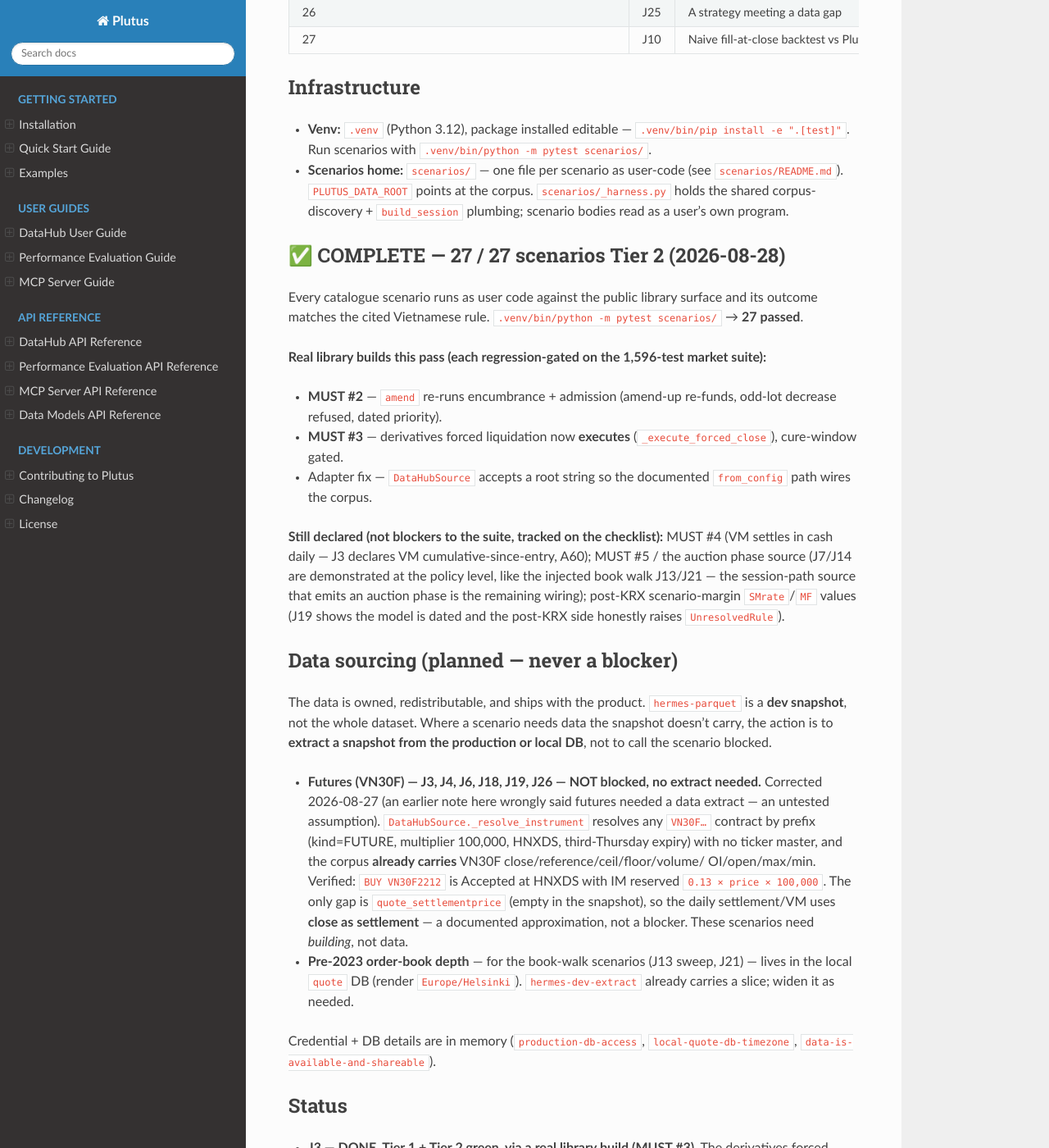
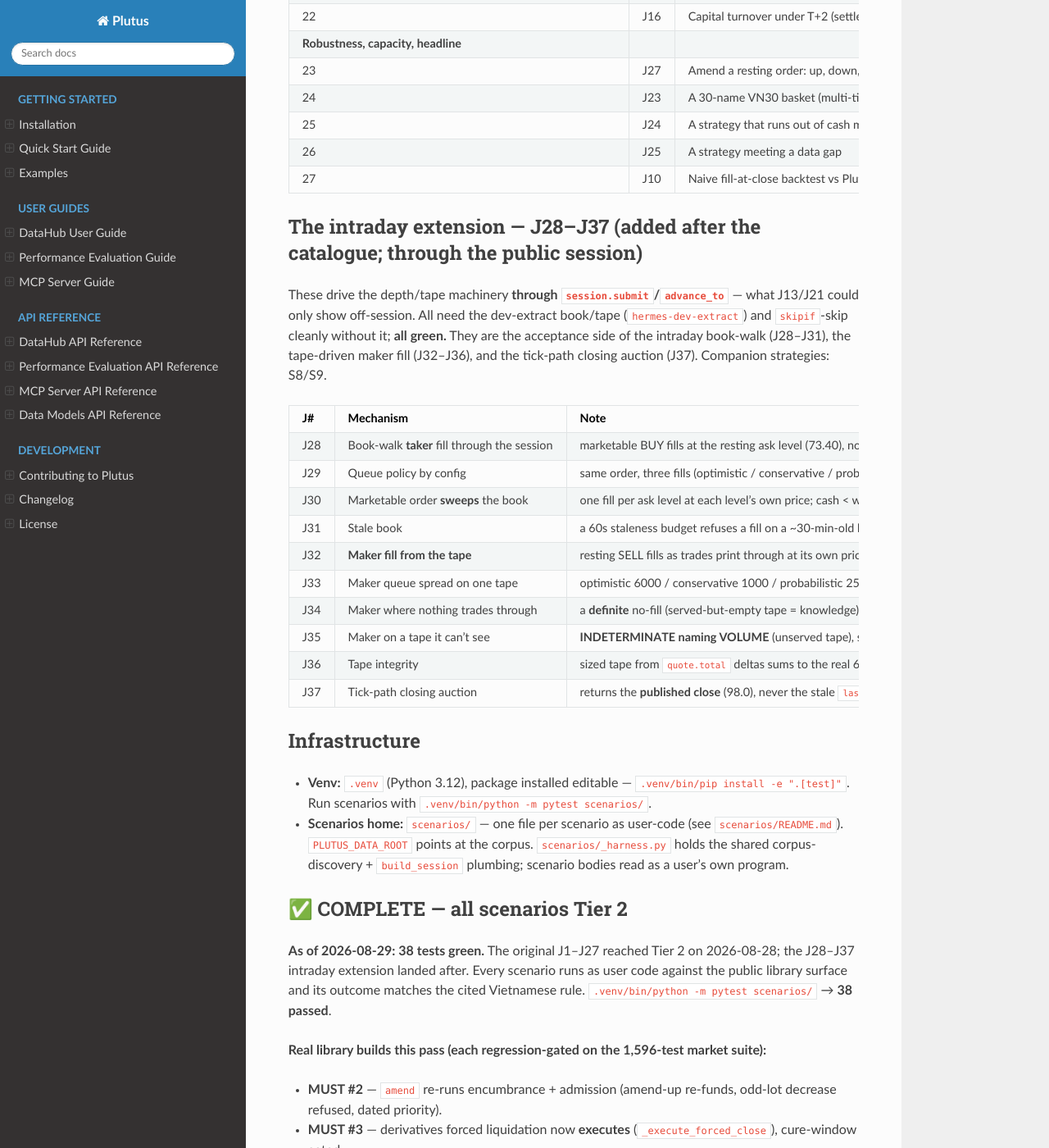
Before and after one commit to algotrade-plutus/plutus, a Sphinx documentation site: the page built from docs/reference/SCENARIO-BOARD.md, in a window 1280 px wide and 1400 px high, scrolled down 1911 px. Shown: the whole window at 82% size. Built offline with Sphinx 7.4.7 and the Read the Docs theme 3.1.0, drawn with Linux system fonts in a browser that asks for light colours; some of the changed text lies outside the part shown.

Commit message:
Update the scenario and strategy boards to current status
Both boards were 2026-08-28 snapshots. Bring them to the current state without
rewriting the dated historical log:

Scenario board: add a current-status banner (37 files / 38 tests green, all five
MUST items landed, suite now 1,646); add the J28-J37 intraday-extension section
(book-walk / queue / maker / tape / tick, driven through the public session);
mark MUST #4 (daily VM cash settlement) and MUST #5 (tick-path close-as-ATC, D71)
landed in the J3 row, the "COMPLETE" section, the "five MUST items" section, and
the J3 detail (was "declared pending").

Strategy board: add a current-status banner (9 strategies S1-S9, all Tier 2);
add S8 (intraday market-maker) and S9 (queue-sensitivity, ~18.9% swing) to the
board and FINAL tables; retitle FINAL 7/7 -> 9/9; fix S1's emergent finding from
the pre-daily-VM "2 calls -> forced" to the jump straight past the call rung to a
forced close; note the tape-driven maker-fill build behind S8/S9 and that D71 has
landed; refresh the suite count (1,596 -> 1,646).

Co-Authored-By: Claude Opus 4.8 <noreply@anthropic.com>
Claude-Session: https://claude.ai/code/session_01KdKnzu4TrQ2XGnLsc8BQ3C

```diff
--- a/docs/reference/SCENARIO-BOARD.md
+++ b/docs/reference/SCENARIO-BOARD.md
@@ -4,6 +4,13 @@ The 27 catalogue scenarios (`SCENARIO-CATALOGUE.md`) are our acceptance spec. Ea
 **executable test written as a user would write it** — reproducible code against the public
 library surface, the way a `pip install`'d strategy developer interacts with Plutus. This
 board is the worksheet we drive down, top to bottom, in **importance-to-users** order.
+
+> **Current status (2026-08-29): 37 files / 38 tests, all green; all five MUST items landed.**
+> The importance-ordered table below is the original **J1–J27** (the `SCENARIO-CATALOGUE.md`
+> set). The intraday extension **J28–J37** (book-walk / queue / maker / tape / tick, driven
+> through the *public* `session.submit`/`advance_to`) is summarised in its own section after
+> the table. The market suite is now **1,646** (the builds recorded below landed at 1,596).
+> The "Catalogue status" column is the 2026-08-27 snapshot; every row is Tier 1 + Tier 2 today.
 
 ## How to read it
 
@@ -45,7 +52,7 @@ surface surface-gaps the privileged tests hid (J1 already did — see below).
 | 11 | J14 | ATO vs a marketable LO into the same auction | Blocked | **T1 ✅ T2 ✅** | ATO & LO both cross at published open 73.3 (policy-level, like J13) |
 | 12 | J7 | Auction-only strategy (ATO/ATC) | Blocked | **T1 ✅ T2 ✅** | ATO→open 73.3, ATC→close 74.0 (policy-level, like J13) |
 | **Margin, leverage, forced close — the dangerous mechanisms** |
-| 13 | J3 | Leveraged VN30F into drawdown → call → forced liquidation | Partial | **T1 ✅ T2 ✅** | **MUST #3 BUILT** — forced liq now executes (net→0); MUST #4 (VM daily) declared pending |
+| 13 | J3 | Leveraged VN30F into drawdown → call → forced liquidation | Partial | **T1 ✅ T2 ✅** | **MUST #3 + #4 BUILT** — forced liq executes (net→0); VM now settles in cash daily (2026-08-29) |
 | 14 | J5 | Margin-financed equity called → force-sold (bán giải chấp) | Yes | **T1 ✅ T2 ✅** | HPG margin: loan 92M → 5 calls → 21 forced sales, all executed |
 | 15 | J26 | Day-trader vs overnight holder: the two margin layers | Yes | **T1 ✅ T2 ✅** | swing IM 12.285M vs day IM 0 (VN30F2212, pre-KRX) |
 | 16 | J18 | VSD initial-margin change (2022-12-15): 13% → 17% overnight | Yes | **T1 ✅ T2 ✅** | IM 13.78M→18.02M, ratio 0.13→0.17, +30.8% (VN30F2301) |
@@ -63,6 +70,27 @@ surface surface-gaps the privileged tests hid (J1 already did — see below).
 | 26 | J25 | A strategy meeting a data gap | Yes | **T1 ✅ T2 ✅** | is_clean=False at indeterminate=0; 4 blind spots named |
 | 27 | J10 | Naive fill-at-close backtest vs Plutus — the delta | Yes | **T1 ✅ T2 ✅** | naive exits (holds 0); Plutus BAND_LOCK (holds 1000) |
 
+## The intraday extension — J28–J37 (added after the catalogue; through the public session)
+
+These drive the depth/tape machinery **through `session.submit`/`advance_to`** — what J13/J21
+could only show off-session. All need the dev-extract book/tape (`hermes-dev-extract`) and
+`skipif`-skip cleanly without it; **all green.** They are the acceptance side of the intraday
+book-walk (J28–J31), the tape-driven maker fill (J32–J36), and the tick-path closing auction
+(J37). Companion strategies: S8/S9.
+
+| J# | Mechanism | Note |
+|----|-----------|------|
+| J28 | Book-walk **taker** fill through the session | marketable BUY fills at the resting ask level (73.40), not a bar close; provenance names `book_walk` + queue (QĐ 352 Điều 6.3) |
+| J29 | Queue policy by config | same order, three fills (optimistic / conservative / probabilistic), each stamped in provenance |
+| J30 | Marketable order **sweeps** the book | one fill per ask level at each level's own price; cash < worst-price × qty; `MODELLED` evidence |
+| J31 | Stale book | a 60s staleness budget refuses a fill on a ~30-min-old book (stays live), not rejected; removing the budget fills it |
+| J32 | **Maker fill from the tape** | resting SELL fills as trades print through at its own price (`MODELLED`) while the best bid never reaches it; second test: no double-book across advances |
+| J33 | Maker queue spread on one tape | optimistic 6000 / conservative 1000 / probabilistic 2500 — the queue assumption *is* the spread |
+| J34 | Maker where nothing trades through | a **definite** no-fill (served-but-empty tape = knowledge); rests full; ignorance stays clean |
+| J35 | Maker on a tape it can't see | **INDETERMINATE naming VOLUME** (unserved tape), stays live — the epistemic opposite of J34 |
+| J36 | Tape integrity | sized tape from `quote.total` deltas sums to the real 697,700; `matchedvolume` is lossy (402,300) and not used |
+| J37 | Tick-path closing auction | returns the **published close** (98.0), never the stale `last` (100.0) — **fixes D71 = MUST #5** |
+
 ## Infrastructure
 
 - **Venv:** `.venv` (Python 3.12), package installed editable — `.venv/bin/pip install -e
@@ -72,10 +100,12 @@ surface surface-gaps the privileged tests hid (J1 already did — see below).
   holds the shared corpus-discovery + `build_session` plumbing; scenario bodies read as a
   user's own program.
 
-## ✅ COMPLETE — 27 / 27 scenarios Tier 2 (2026-08-28)
+## ✅ COMPLETE — all scenarios Tier 2
 
-Every catalogue scenario runs as user code against the public library surface and its outcome
-matches the cited Vietnamese rule. `.venv/bin/python -m pytest scenarios/` → **27 passed**.
+**As of 2026-08-29: 38 tests green.** The original J1–J27 reached Tier 2 on 2026-08-28; the
+J28–J37 intraday extension landed after. Every scenario runs as user code against the public
+library surface and its outcome matches the cited Vietnamese rule.
+`.venv/bin/python -m pytest scenarios/` → **38 passed**.
 
 **Real library builds this pass (each regression-gated on the 1,596-test market suite):**
 - **MUST #2** — `amend` re-runs encumbrance + admission (amend-up re-funds, odd-lot decrease
@@ -85,12 +115,14 @@ matches the cited Vietnamese rule. `.venv/bin/python -m pytest scenarios/` → *
 - Adapter fix — `DataHubSource` accepts a root string so the documented `from_config` path
   wires the corpus.
 
-**Still declared (not blockers to the suite, tracked on the checklist):** MUST #4 (VM settles
-in cash daily — J3 declares VM cumulative-since-entry, A60); MUST #5 / the auction phase
-source (J7/J14 are demonstrated at the policy level, like the injected book walk J13/J21 —
-the session-path source that emits an auction phase is the remaining wiring); post-KRX
-scenario-margin `SMrate`/`MF` values (J19 shows the model is dated and the post-KRX side
-honestly raises `UnresolvedRule`).
+**Since landed (2026-08-29):** **MUST #4** — VM now settles in cash daily (`settle_daily` wired
+into `exchange._overnight_margin`, `3e7e17a`); J3/J6/J26 carry it. **MUST #5** — the tick-path
+closing auction returns the published close, not a stale `last` (D71 fixed, `74e667a`); exhibited
+by **J37**. The auction *phase-carrying data path* for the default daily session (J7/J14) remains a
+checklist SHOULD, not a MUST — the auction fill itself is built and demonstrated (S4 crosses 8 ATO
+/ 5 ATC through the session on `AuctionAwareDataHubSource`). **Still declared:** post-KRX
+scenario-margin `SMrate`/`MF` values (J19 shows the model is dated and the post-KRX side honestly
+raises `UnresolvedRule`).
 
 ## Data sourcing (planned — never a blocker)
 
@@ -126,9 +158,10 @@ Credential + DB details are in memory (`production-db-access`, `local-quote-db-t
   executes (gated on `in_forced_breach` latched before the mark). Verified: leveraged VN30F
   long → margin call → forced liquidation `executed=True`, position net→0. **1,596 market
   tests pass**; the three tests that pinned the Tier-1 non-execution pass unchanged because
-  they end on the first (cure-window) forced mark. **MUST #4** (VM settles in cash daily,
-  A60) is a separate semantic change that ripples through the derivatives tests — declared
-  pending, VM is reported cumulative-since-entry. `scenarios/test_j3_forced_liquidation.py`.
+  they end on the first (cure-window) forced mark. **MUST #4** (VM settles in cash daily, A60)
+  was a separate semantic change — **since landed 2026-08-29** (`settle_daily` wired into
+  `exchange._overnight_margin`, `3e7e17a`): VM is now the day's move settled in cash, not
+  cumulative-since-entry. `scenarios/test_j3_forced_liquidation.py`.
 - **J27 — DONE, Tier 1 + Tier 2 green, via a real library build (MUST #2).** `amend` now
   re-runs the encumbrance and admission: an amend-up grows the reservation (70M → 105M) or is
   refused `INSUFFICIENT_CASH`; a price amendment is re-checked against the band; a decrease
@@ -155,10 +188,10 @@ Credential + DB details are in memory (`production-db-access`, `local-quote-db-t
     named by a dotted path. Fixed by letting `DataHubSource.__init__` accept a root string.
     35 adapter tests still pass. This is the kind of surface-gap only *user-code* runs find.
 
-## The five MUST items, as scenario failures
+## The five MUST items — all landed
 
-The publish checklist's MUST list is just "which scenarios are red," and the board shows it:
-MUST #1 (order-book walk) gates the **sweep** half of J13 and J21; MUST #2 (amend re-runs
-encumbrance/admission) is J27; MUST #3/#4 (forced liquidation executes / VM settles) are J3;
-the auction phase data path is J14 and J7. Driving those scenarios green *is* clearing the
-release gate.
+The publish checklist's MUST list is just "which scenarios are red." **All five are now green:**
+**#1** order-book walk (J13 sweep · J28 · J30); **#2** amend re-runs encumbrance/admission (J27);
+**#3** forced liquidation executes (J3 · J5); **#4** VM settles in cash daily (J3 · J6 · J26,
+`3e7e17a`, 2026-08-29); **#5** tick-path close-as-ATC (J37, `74e667a`, 2026-08-29). The release
+gate is clear.
```
Also changed, not shown: docs/reference/STRATEGY-BOARD.md (+26 -10 lines).
